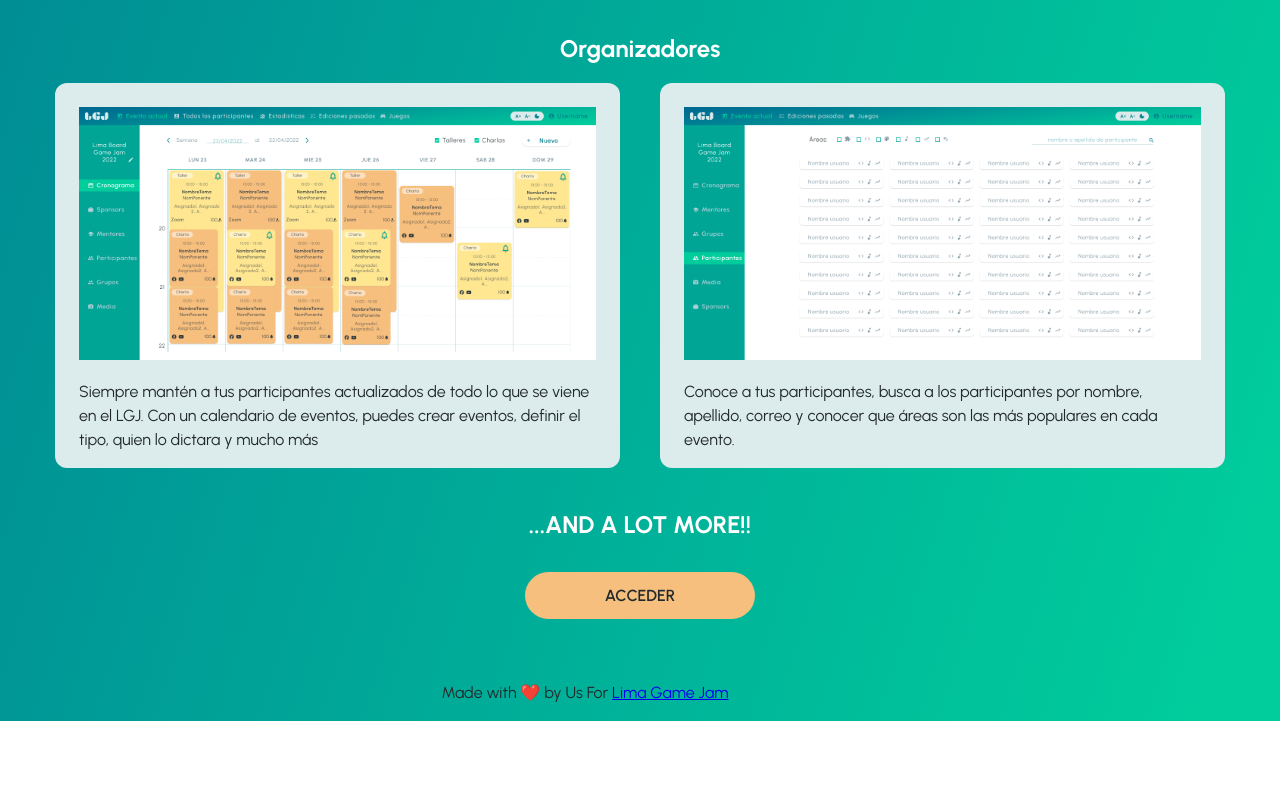
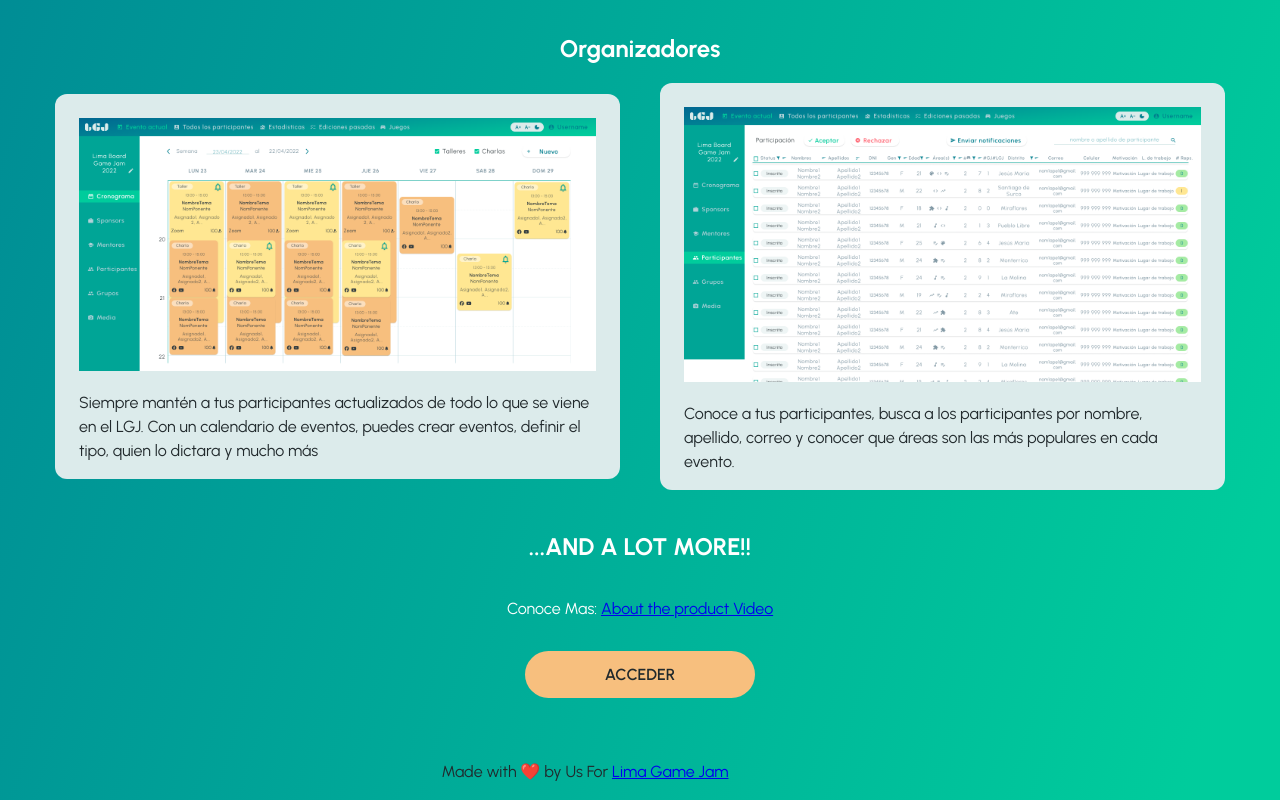
Before and after one commit to Llaqtathon/LGJ_LandingPage, a Next.js app: page / in a window 1280 px wide. Shown: the part 2803-3603 px from the top of the page. Before the commit the page ends 3524 px from the top, so only its background shows below. Built offline with nearby package versions, Linux system fonts and the light colour scheme.

Commit message:
Imagen y abou-the-product video

```diff
--- a/components/Caracteristicas.js
+++ b/components/Caracteristicas.js
@@ -56,6 +56,12 @@ export default function Caracteristicas({}){
             ...AND A LOT MORE!!
         </h2>
 
+        <p className="white-text centered-text">
+        Conoce Mas: <a target="_blank" href="https://www.youtube.com/watch?v=Z-HJHRHA0G4">
+           About the product Video
+        </a>
+        </p>
+
         <a href="/" className="centered-text button">ACCEDER</a>
     </section>
     )
```
Also changed, not shown: public/screenshots/5.png.
